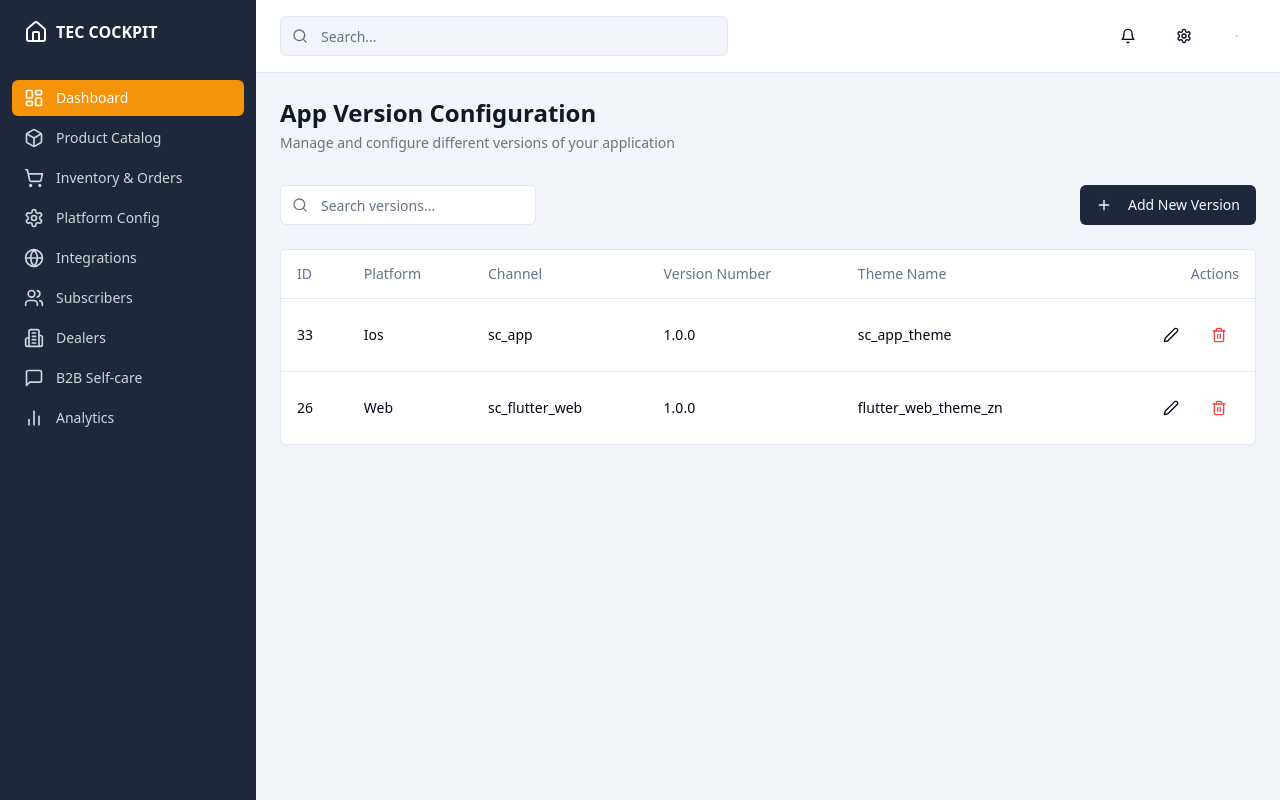
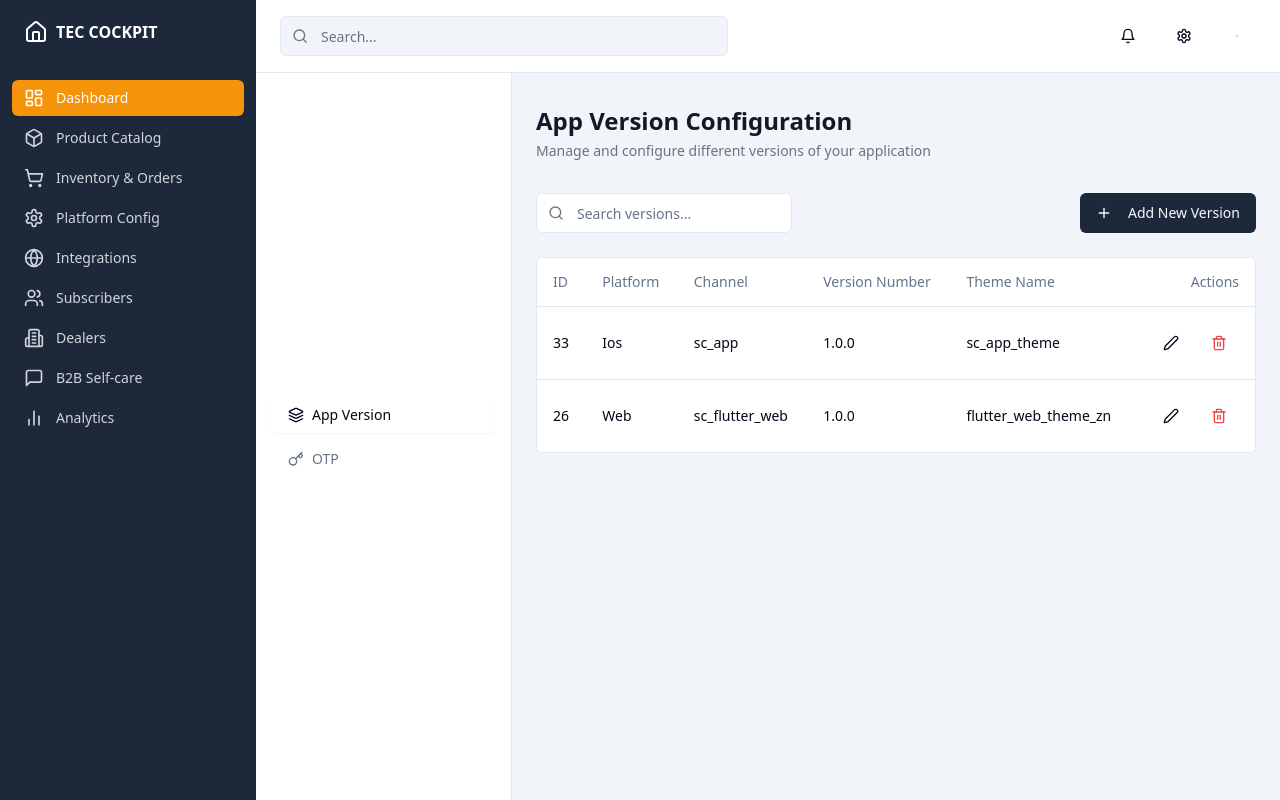
Before and after one commit to pdensmarketplace/friendly-admin-revamp, a React (Vite) app: page / in a window 1280 px wide. Built offline with nearby package versions, Linux system fonts and the light colour scheme.

Commit message:
Add side panel and tabs
Implement side panel and tabs for inner pages, including "App version" and "OTP" sections as per design specifications.
[skip gpt_engineer]

```diff
--- a/src/pages/Index.tsx
+++ b/src/pages/Index.tsx
@@ -3,7 +3,8 @@ import { Input } from "@/components/ui/input";
 import { Header } from "@/components/layout/Header";
 import { Sidebar } from "@/components/layout/Sidebar";
 import { VersionTable } from "@/components/version/VersionTable";
-import { Plus, Search } from "lucide-react";
+import { Layers, Key, Plus, Search } from "lucide-react";
+import { Tabs, TabsList, TabsTrigger, TabsContent } from "@/components/ui/tabs";
 
 const Index = () => {
   return (
@@ -13,7 +14,33 @@ const Index = () => {
       <div className="flex-1 flex flex-col">
         <Header />
 
+        <div className="flex-1 flex">
+          {/* Side Panel Tabs */}
+          <div className="w-64 border-r bg-white">
+            <Tabs defaultValue="app-version" orientation="vertical" className="h-full">
+              <TabsList className="flex flex-col h-full space-y-2 bg-white p-4 border-0">
+                <TabsTrigger
+                  value="app-version"
+                  className="w-full justify-start gap-2 px-4 py-2"
+                >
+                  <Layers className="h-4 w-4" />
+                  App Version
+                </TabsTrigger>
+                <TabsTrigger
+                  value="otp"
+                  className="w-full justify-start gap-2 px-4 py-2"
+                >
+                  <Key className="h-4 w-4" />
+                  OTP
+                </TabsTrigger>
+              </TabsList>
+            </Tabs>
+          </div>
+
+          {/* Main Content Area */}
           <main className="flex-1 overflow-y-auto p-6">
+            <Tabs defaultValue="app-version" orientation="vertical">
+              <TabsContent value="app-version">
                 <div className="mb-8">
                   <h1 className="text-2xl font-semibold text-gray-900">App Version Configuration</h1>
                   <p className="mt-1 text-sm text-gray-500">
@@ -37,7 +64,20 @@ const Index = () => {
                 </div>
 
                 <VersionTable />
+              </TabsContent>
+
+              <TabsContent value="otp">
+                <div className="mb-8">
+                  <h1 className="text-2xl font-semibold text-gray-900">OTP Configuration</h1>
+                  <p className="mt-1 text-sm text-gray-500">
+                    Manage OTP settings and configurations
+                  </p>
+                </div>
+                {/* OTP content will go here */}
+              </TabsContent>
+            </Tabs>
           </main>
+        </div>
       </div>
     </div>
   );
```
Lines whose indentation alone changed are shown as unchanged.
